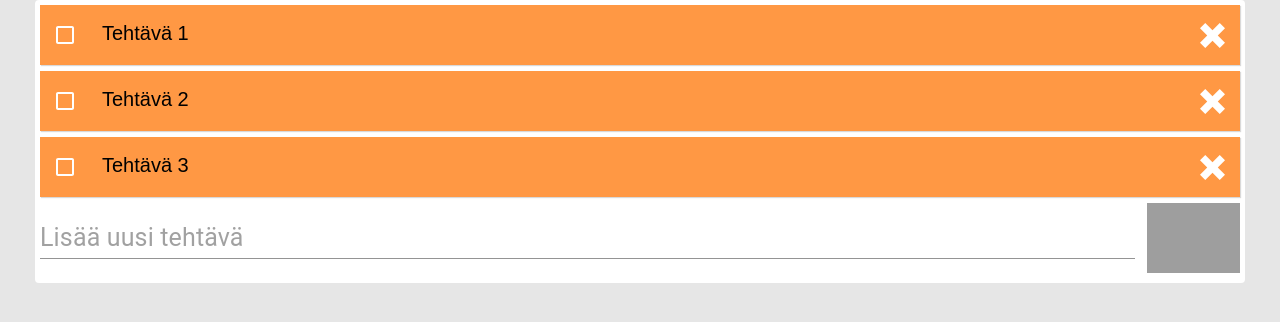
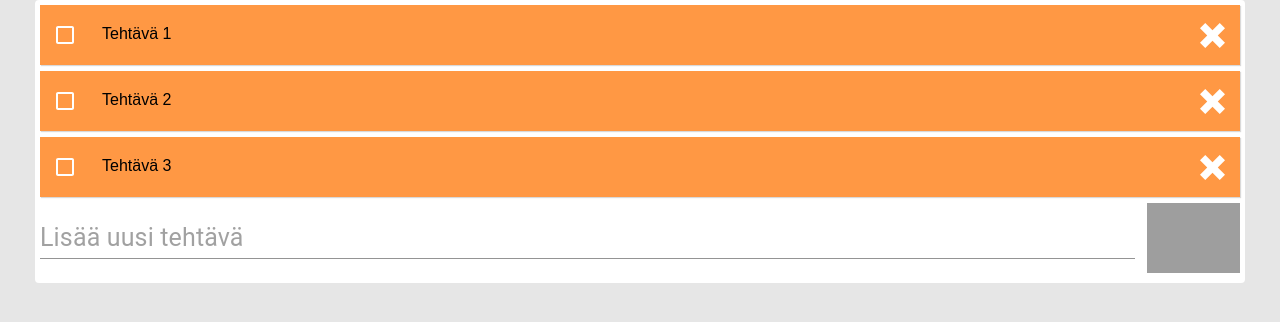
Before and after one commit to samuvartiainen/react-todo-app, a React (Create React App) app: page / in a window 1280 px wide. Shown: the top 322 px of the page. Built offline with nearby package versions, Linux system fonts and the light colour scheme; grey boxes are pictures that could not be loaded.

Commit message:
changed .todo font-size to 16px

```diff
--- a/src/App.css
+++ b/src/App.css
@@ -63,7 +63,7 @@
   background: var(--orange);
   box-shadow: 1px 1px 1px rgba(0, 0, 0, 0.15);
   padding: 6px 6px;
-  font-size: 2.5vh;
+  font-size: 16px;
   margin-bottom: 6px;
   border-radius: px;
   display: flex;
```
